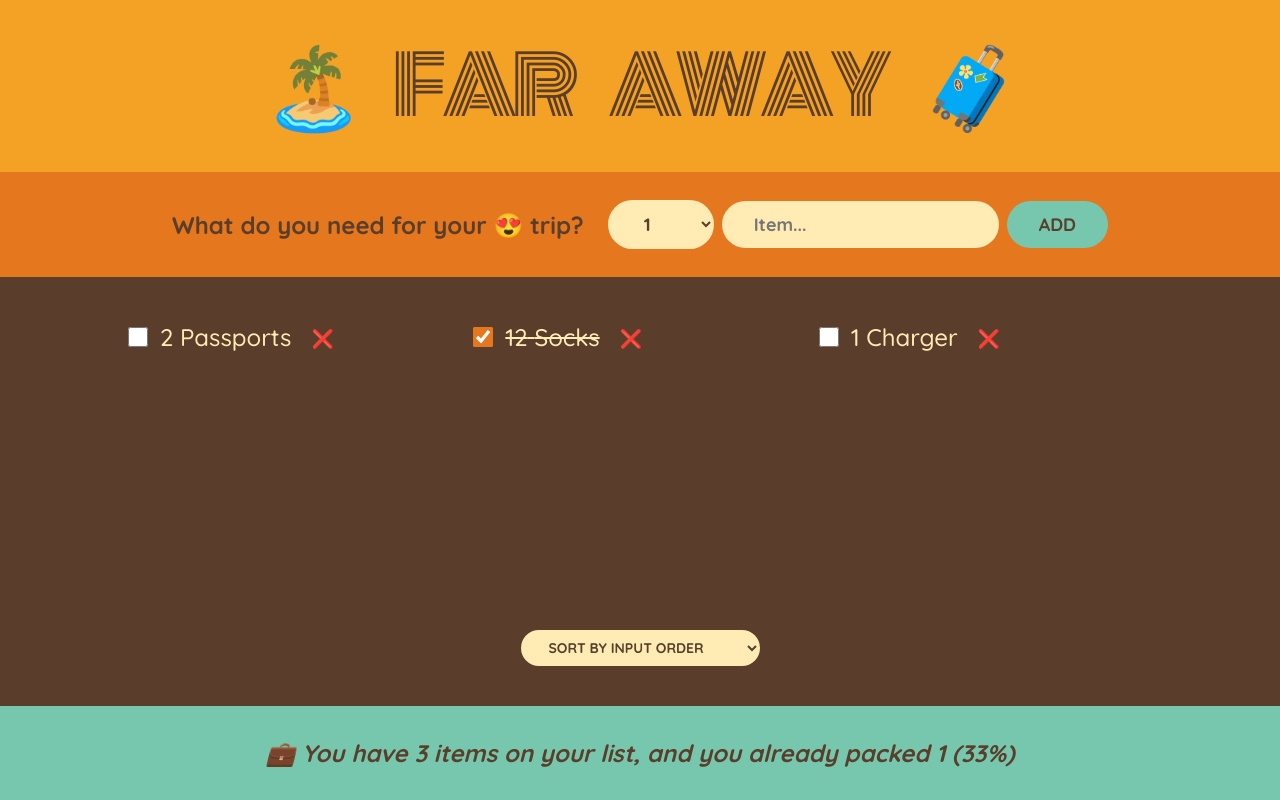
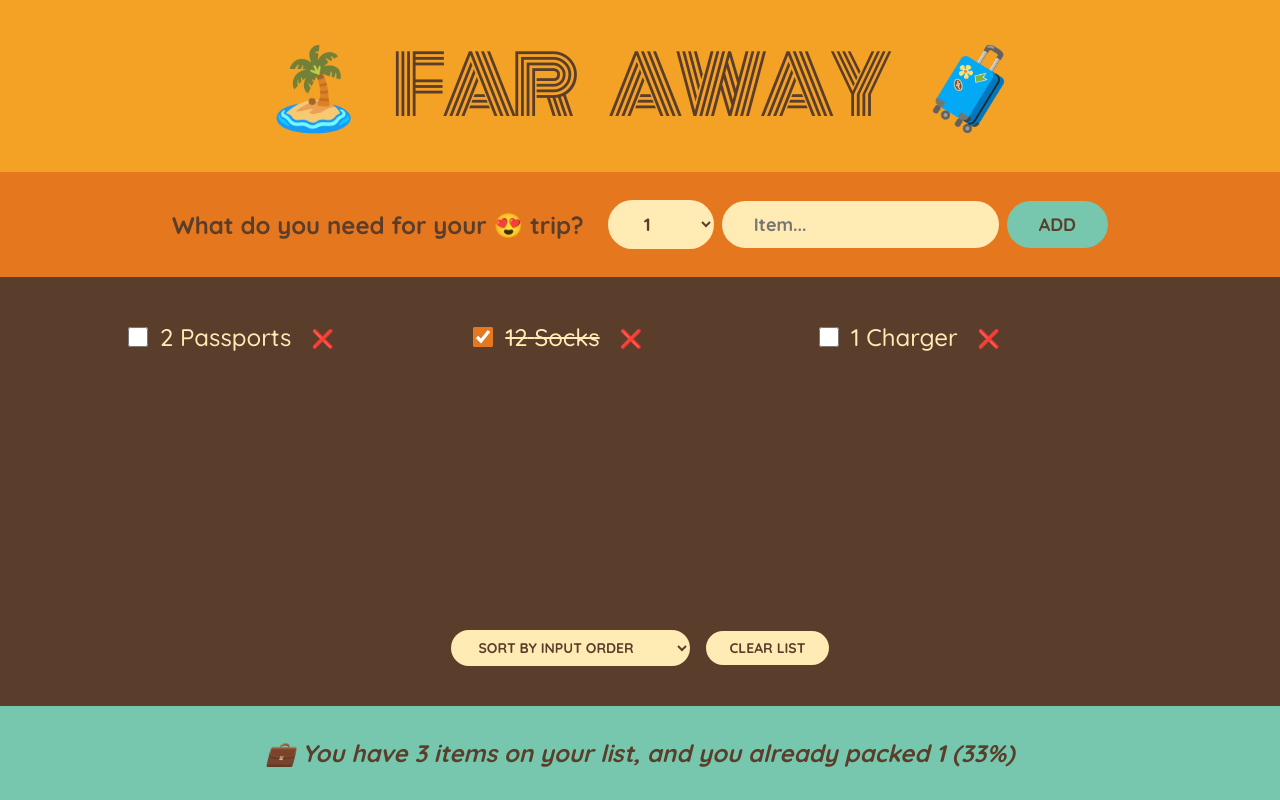
Before and after one commit to jonathan-al/react-travel-list, a React (Create React App) app: page / in a window 1280 px wide. Built offline with nearby package versions, Linux system fonts and the light colour scheme.

Commit message:
Add Clear list button

```diff
--- a/src/App.js
+++ b/src/App.js
@@ -82,6 +82,7 @@ const PackingList = ({
   items,
   onDeleteItems: handleDeleteItem,
   onPackItem: handlePackItem,
+  onClearList,
 }) => {
   const sort = {
     input: (items) => items,
@@ -119,6 +120,7 @@ const PackingList = ({
           <option value="description">Sort by description</option>
           <option value="packed">Sort by packed status</option>
         </select>
+        <button onClick={onClearList}>Clear List</button>
       </div>
     </div>
   )
@@ -170,6 +172,10 @@ const App = () => {
     })
   }
 
+  const handleClearList = () => {
+    setItems([])
+  }
+
   return (
     <div className="app">
       <Logo />
@@ -178,6 +184,7 @@ const App = () => {
         items={items}
         onDeleteItems={handleDeleteItem}
         onPackItem={handlePackItem}
+        onClearList={handleClearList}
       />
       <Stats items={items} />
     </div>
```
